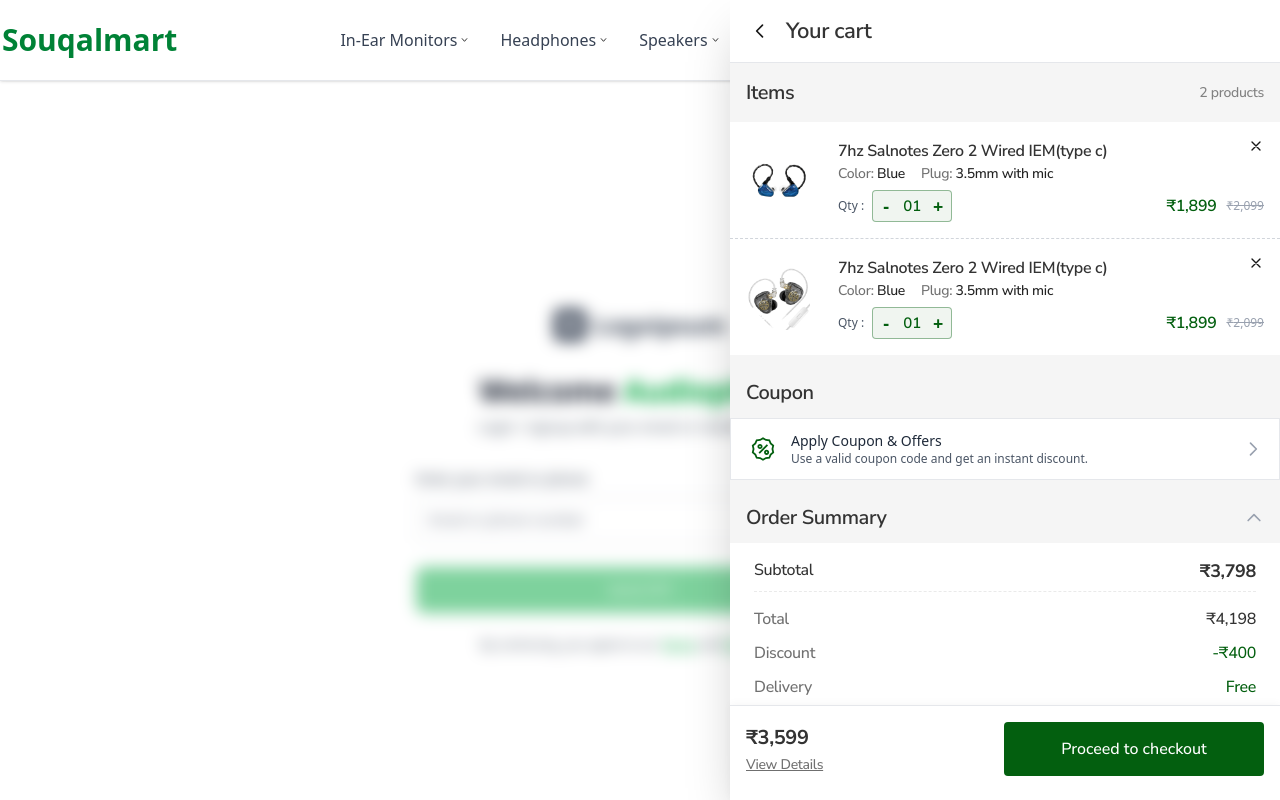
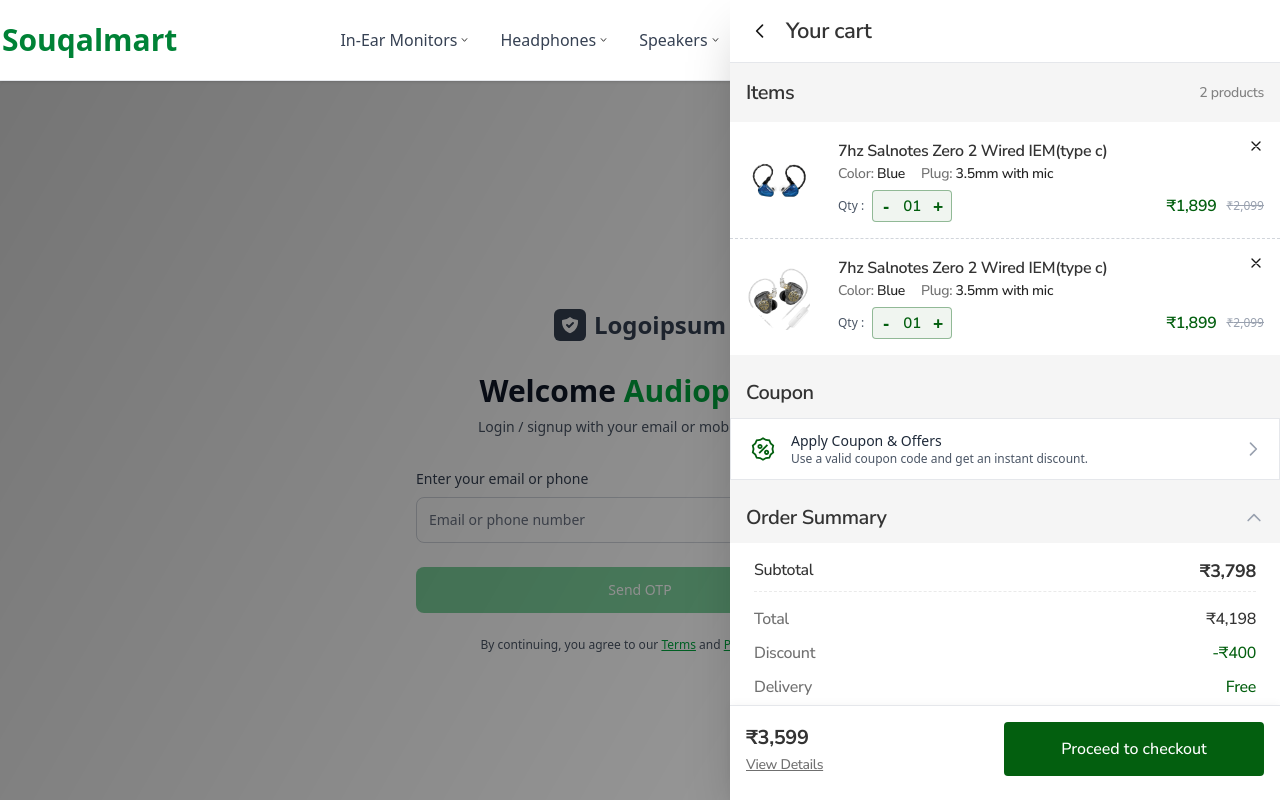
Before and after one commit to marketlubeDev/SukalMart, a Next.js app: page /login in a window 1280 px wide. Both pictures are taken after a click on the button 1176 px from the left and 40 px from the top of the page. Shown: the top 800 px of the page. Built offline with nearby package versions, Linux system fonts and the light colour scheme.

Commit message:
some small issues fixed

```diff
--- a/src/app/_components/cart/CartSidebar.js
+++ b/src/app/_components/cart/CartSidebar.js
@@ -35,7 +35,12 @@
     if (isOpen) {
       document.body.style.overflow = 'hidden';
     } else {
-      document.body.style.overflow = 'unset';
+      // Add a small delay to prevent jarring transition
+      const timer = setTimeout(() => {
+        document.body.style.overflow = 'unset';
+      }, 300); // Match the animation duration
+
+      return () => clearTimeout(timer);
     }
 
     // Cleanup function to restore scrolling when component unmounts
@@ -69,12 +74,15 @@
     <>
       {/* Backdrop */}
       <div
-        className="fixed inset-0 bg-opacity-50 backdrop-blur-sm z-40"
+        className={`fixed inset-0 transition-opacity duration-300 ease-in-out z-40 ${isOpen ? 'bg-opacity-70' : 'bg-opacity-0 pointer-events-none'}`}
         onClick={onClose}
+        style={{
+          background: "linear-gradient(120deg, rgba(0,0,0,0.55) 0%, rgba(0,0,0,0.35) 100%)"
+        }}
       />
 
       {/* Cart Sidebar */}
-      <div className={`fixed top-0 right-0 h-full w-full sm:w-[450px] md:w-[500px] lg:w-[550px] bg-[#F5F5F5] shadow-2xl z-50 transform transition-transform duration-300 ease-in-out ${isOpen ? 'translate-x-0' : 'translate-x-full'}`}>
+      <div className={`fixed top-0 right-0 h-full w-full sm:w-[450px] md:w-[500px] lg:w-[550px] bg-[#F5F5F5] shadow-2xl z-50 transform transition-all duration-300 ease-out ${isOpen ? 'translate-x-0' : 'translate-x-full'}`}>
         {/* Header */}
         <div className="flex items-center justify-between p-4 border-b border-gray-200 bg-white">
           <div className="flex items-center">
--- a/src/app/layout.js
+++ b/src/app/layout.js
@@ -2,6 +2,7 @@
 import { Nunito_Sans } from "next/font/google";
 import "./globals.css";
 import Nav from "../layout/user/Nav";
+import Footer from "../layout/user/Footer";
 
 const geistSans = Geist({
   variable: "--font-geist-sans",
@@ -31,7 +32,9 @@
         className={`${geistSans.variable} ${geistMono.variable} ${nunitoSans.variable} antialiased`}
       >
         <Nav />
+
         {children}
+        <Footer />
       </body>
     </html>
   );
--- a/src/app/login/page.js
+++ b/src/app/login/page.js
@@ -25,7 +25,7 @@
   };
 
   return (
-    <div className="h-dvh bg-white flex items-center justify-center px-4 sm:px-6 lg:px-8">
+    <div className="min-h-screen bg-white flex items-center justify-center px-4 sm:px-6 lg:px-8">
       <div className="max-w-md w-full space-y-8">
         {/* Logo */}
         <div className="text-center">
@@ -144,7 +144,6 @@
           </div>
         </form>
       </div>
-
     </div>
 
 
--- a/src/app/page.js
+++ b/src/app/page.js
@@ -24,7 +24,7 @@
       <EngineeredBy7Hz />
       <InstagramSection />
 
-      <Footer />
+      {/* <Footer /> */}
     </div>
   );
 }
```
